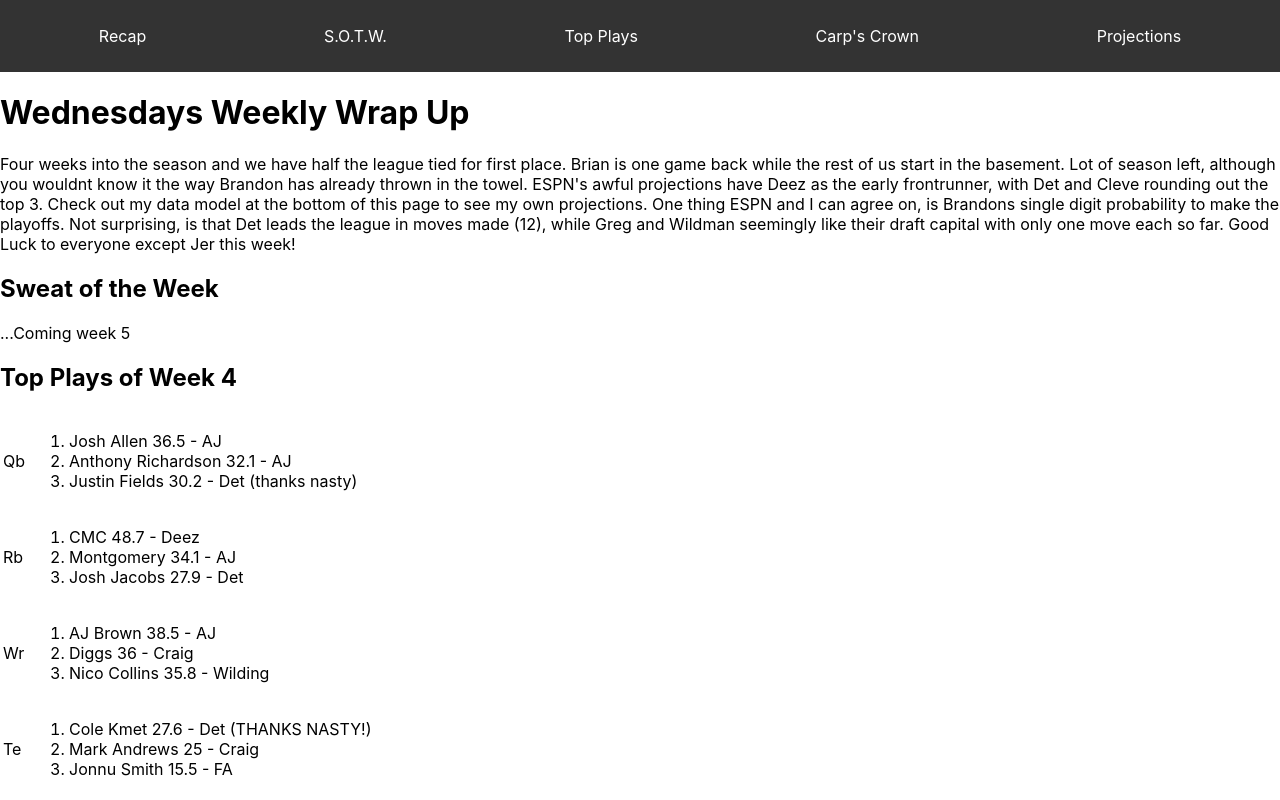
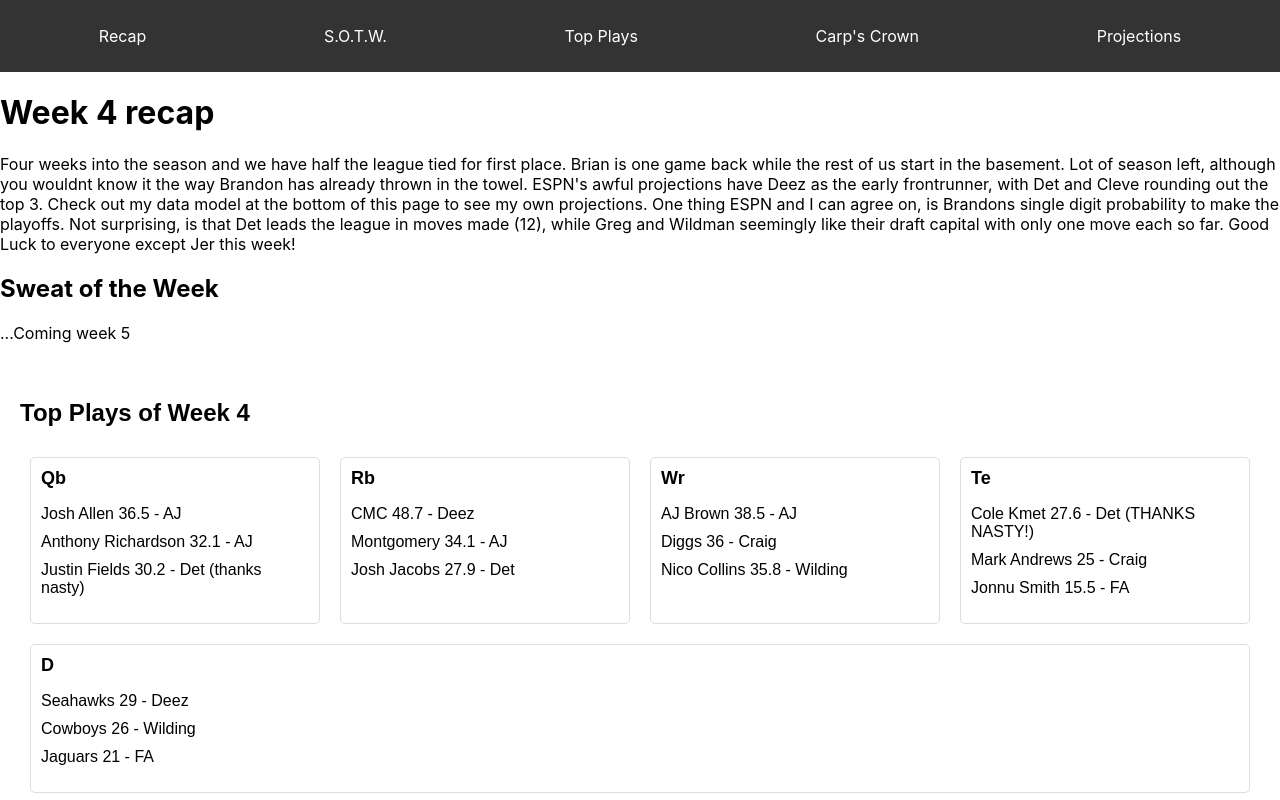
Before and after one commit to ajGambino/weekly-wrapup, a React (Create React App) app: page / in a window 1280 px wide. Shown: the top 800 px of the page. Built offline with nearby package versions, Linux system fonts and the light colour scheme.

Commit message:
table styles

```diff
--- a/src/App.js
+++ b/src/App.js
@@ -11,7 +11,7 @@ function App() {
   return (
     <div className="App">
       <Navbar />
-      <h1>Wednesdays Weekly Wrap Up</h1>
+      <h1>Week 4 recap</h1>
       <section id="recap">
         <Recap />
       </section>
--- a/src/components/Nuts.js
+++ b/src/components/Nuts.js
@@ -32,12 +32,10 @@ const Nuts = () => {
   return (
     <div className="fantasy-football-table">
       <h2>Top Plays of Week 4</h2>
-      <table>
-        <tbody>
+      <div className="positions-container">
         {Object.keys(topPlayers).map((position) => (
-            <tr key={position}>
-              <td>{position}</td>
-              <td>
+          <div key={position} className="position">
+            <h3>{position}</h3>
             <ol>
               {topPlayers[position].map((player, index) => (
                 <li key={index}>
@@ -46,11 +44,9 @@ const Nuts = () => {
                 </li>
               ))}
             </ol>
-              </td>
-            </tr>
+          </div>
         ))}
-        </tbody>
-      </table>
+      </div>
     </div>
   );
 };
--- a/src/styles.css
+++ b/src/styles.css
@@ -1,3 +1,5 @@
+
+  /* Nav  styles */
 body {
     scroll-behavior: smooth;
   }
@@ -27,5 +29,42 @@ body {
   }
 
   .sticky-navbar a:hover {
-    color: #FFA500; /* Change the color on hover */
+    color: #FFA500;
   }
+
+
+  /* top plays styles */
+
+.fantasy-football-table {
+    font-family: Arial, sans-serif;
+    padding: 20px;
+  }
+
+  .positions-container {
+    display: flex;
+    flex-wrap: wrap;
+  }
+
+  .position {
+    margin: 10px;
+    padding: 10px;
+    border: 1px solid #ddd;
+    border-radius: 5px;
+    flex: 1;
+    min-width: 250px;
+  }
+
+  .position h3 {
+    margin: 0;
+    font-size: 18px;
+  }
+
+  ol {
+    list-style-type: none;
+    padding: 0;
+  }
+
+  li {
+    margin-bottom: 10px;
+    font-size: 16px;
+  }
```
Lines whose indentation alone changed are shown as unchanged.
